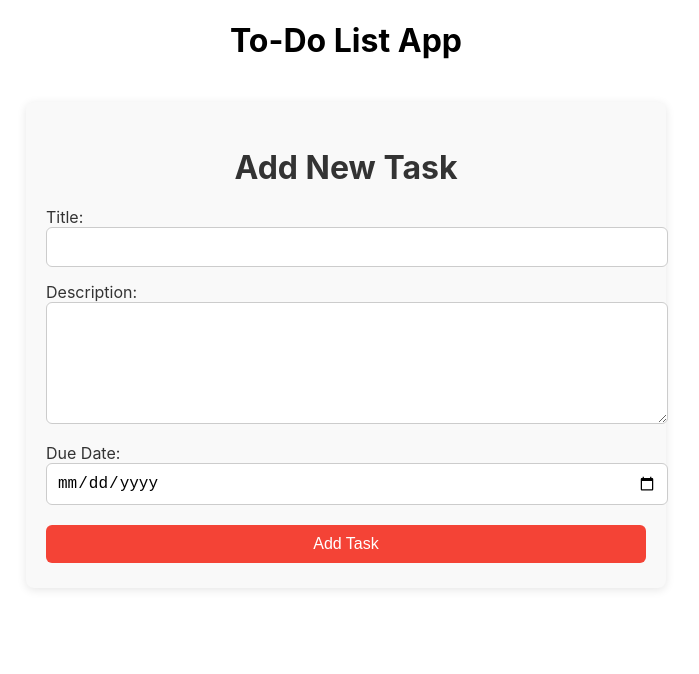
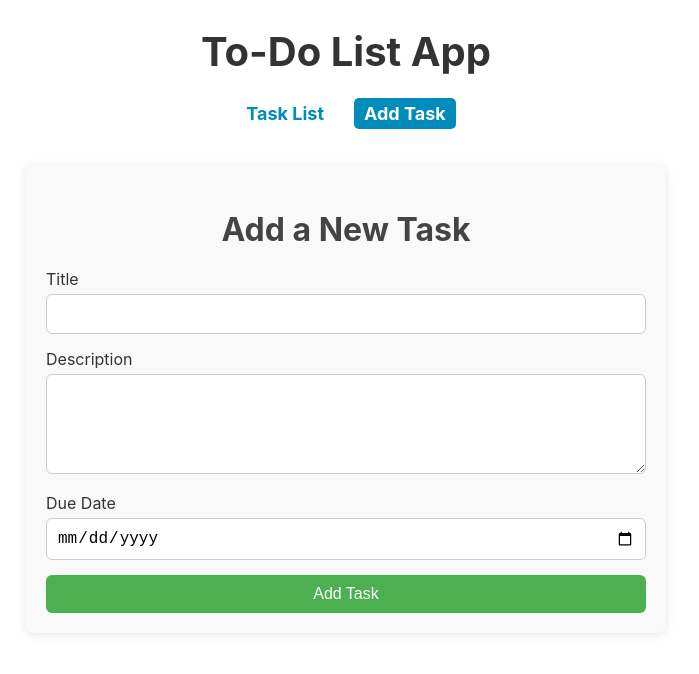
Before and after one commit to keerthana2624/React-todo-app, a React (Create React App) app in the folder to-do-app/: page /add-task in a window 1280 px wide. Shown: the top 674 px of the page, without its empty margins (294-993 px from the left). Built offline with nearby package versions, Linux system fonts and the light colour scheme.

Commit message:
Added the mark and delete buttons on  tasklist

```diff
--- a/to-do-app/src/App.css
+++ b/to-do-app/src/App.css
@@ -1,38 +1,43 @@
-.App {
-  text-align: center;
+nav ul {
+  display: flex;
+  justify-content: center;
+  list-style: none;
+  padding: 0;
 }
 
-.App-logo {
-  height: 40vmin;
-  pointer-events: none;
+nav li {
+  margin: 0 10px;
 }
 
-@media (prefers-reduced-motion: no-preference) {
-  .App-logo {
-    animation: App-logo-spin infinite 20s linear;
-  }
+nav a {
+  text-decoration: none;
+  font-size: 18px;
+  font-weight: bold;
+  padding: 5px 10px;
+  border-radius: 5px;
+  transition: background-color 0.3s ease, color 0.3s ease;
 }
 
-.App-header {
-  background-color: #282c34;
-  min-height: 100vh;
-  display: flex;
-  flex-direction: column;
-  align-items: center;
-  justify-content: center;
-  font-size: calc(10px + 2vmin);
-  color: white;
+/* Inactive link styling */
+.inactive-link {
+  color: #008cba;
 }
 
-.App-link {
-  color: #61dafb;
+/* Active link styling */
+.active-link {
+  color: white;
+  background-color: #008cba;
 }
 
-@keyframes App-logo-spin {
-  from {
-    transform: rotate(0deg);
-  }
-  to {
-    transform: rotate(360deg);
-  }
+
+/* Centering the title */
+header {
+  text-align: center; /* Centers text horizontally */
+  margin: 20px 0; /* Adds some vertical space */
 }
+
+header h1 {
+  font-size: 2.5em; /* Adjust the size as needed */
+  font-weight: bold;
+  color: #333; /* Title color */
+}
--- a/to-do-app/src/App.js
+++ b/to-do-app/src/App.js
@@ -1,18 +1,68 @@
+// import React from "react";
+// import { BrowserRouter as Router, Route, Routes, Navigate } from "react-router-dom"; // Correct import
+// import TaskList from "./components/TaskList";
+// import AddTask from "./components/AddTask";
+// const App = () => {
+//   return (
+//     <Router>
+//       <div className="app-container">
+//         <header>
+//           <h1>To-Do List App</h1>
+//           {/* Optional Navigation Links */}
+//         </header>
+//         <main>
+//           <Routes>
+//             {/* Route for adding a new task */}
+//             <Route path="/add-task" element={<AddTask />} />
+//             <Route path="/task-list" element={<TaskList />} />
+//             <Route path="/" element={<Navigate to="/task-list" />} />
+//           </Routes>
+//         </main>
+//       </div>
+//     </Router>
+//   );
+// };
+
+// export default App;
+
+
+
 import React from "react";
-import { BrowserRouter as Router, Route, Routes, Navigate } from "react-router-dom"; // Correct import
+import { BrowserRouter as Router, Route, Routes, Navigate, NavLink } from "react-router-dom";
 import TaskList from "./components/TaskList";
 import AddTask from "./components/AddTask";
+import "./App.css"; // For the navigation styles
+
 const App = () => {
   return (
     <Router>
       <div className="app-container">
         <header>
           <h1>To-Do List App</h1>
-          {/* Optional Navigation Links */}
+          {/* Navigation Links */}
+          <nav>
+            <ul>
+              <li>
+                <NavLink
+                  to="/task-list"
+                  className={({ isActive }) => (isActive ? "active-link" : "inactive-link")}
+                >
+                  Task List
+                </NavLink>
+              </li>
+              <li>
+                <NavLink
+                  to="/add-task"
+                  className={({ isActive }) => (isActive ? "active-link" : "inactive-link")}
+                >
+                  Add Task
+                </NavLink>
+              </li>
+            </ul>
+          </nav>
         </header>
         <main>
           <Routes>
-            {/* Route for adding a new task */}
             <Route path="/add-task" element={<AddTask />} />
             <Route path="/task-list" element={<TaskList />} />
             <Route path="/" element={<Navigate to="/task-list" />} />
--- a/to-do-app/src/components/AddTask.css
+++ b/to-do-app/src/components/AddTask.css
@@ -1,57 +1,95 @@
+/* Container for the add task form */
 .add-task-container {
   max-width: 600px;
-    margin: 20px auto;
+  margin: 40px auto;
   padding: 20px;
   background-color: #f9f9f9;
   border-radius: 8px;
   box-shadow: 0 2px 10px rgba(0, 0, 0, 0.1);
 }
 
-  h2 {
+/* Center and style the title */
+.add-task-container h2 {
   text-align: center;
-    color: #333;
+  font-size: 2em;
+  font-weight: bold;
+  color: #444;
   margin-bottom: 20px;
 }
 
+/* Form styling */
 form {
   display: flex;
   flex-direction: column;
 }
 
-  .input-group {
+/* Form group container */
+.form-group {
   margin-bottom: 15px;
 }
 
-  .input-group label {
+/* Label styling */
+.form-group label {
   font-size: 1rem;
   color: #333;
+  margin-bottom: 5px;
+  display: block;
 }
 
-  .input-group input,
-  .input-group textarea {
+/* Input and textarea styling */
+.form-group input,
+.form-group textarea {
   padding: 10px;
   border: 1px solid #ccc;
   border-radius: 6px;
   font-size: 1rem;
   width: 100%;
+  box-sizing: border-box; /* Prevent input overflow */
 }
 
-  .input-group textarea {
+/* Textarea specific styling */
+.form-group textarea {
   resize: vertical;
   height: 100px;
 }
 
-  button {
-    padding: 10px;
+/* Button styling */
+.add-task-button {
+  padding: 10px 15px;
   background-color: #4caf50;
   color: white;
   border: none;
   border-radius: 6px;
   font-size: 1rem;
   cursor: pointer;
-    transition: background-color 0.3s;
+  text-align: center;
+  transition: background-color 0.3s, transform 0.2s;
 }
 
-  button:hover {
+/* Button hover effect */
+.add-task-button:hover {
   background-color: #45a049;
+  transform: scale(1.05); /* Slight scaling for hover effect */
 }
+
+/* Button active effect */
+.add-task-button:active {
+  background-color: #3e8e41;
+  transform: scale(1); /* Reset scale on click */
+}
+
+/* Responsive design for smaller screens */
+@media (max-width: 480px) {
+  .add-task-container {
+    padding: 15px;
+  }
+
+  .add-task-container h2 {
+    font-size: 1.5em;
+  }
+
+  .add-task-button {
+    font-size: 0.9rem;
+    padding: 8px 12px;
+  }
+}
--- a/to-do-app/src/components/AddTask.js
+++ b/to-do-app/src/components/AddTask.js
@@ -1,76 +1,145 @@
+// import React, { useState } from "react";
+// import { useNavigate } from "react-router-dom";
+// import './AddTask.css';
+// const AddTask = () => {
+//   const [title, setTitle] = useState(""); // State for task title
+//   const [description, setDescription] = useState(""); // State for task description
+//   const [dueDate, setDueDate] = useState(""); // State for task due date
+//   const navigate = useNavigate(); // Hook to navigate after adding task
+
+//   // Handle form submission
+//   const handleSubmit = (e) => {
+//     e.preventDefault(); // Prevent page reload
+
+//     // Generate a unique ID for the task
+//     const newTask = {
+//       id: Date.now(),
+//       title,
+//       description,
+//       dueDate,
+//       completed: false, // Initially set task as not completed
+//     };
+
+//     // Get existing tasks from localStorage
+//     const savedTasks = JSON.parse(localStorage.getItem("tasks")) || [];
+
+//     // Add the new task to the list
+//     savedTasks.push(newTask);
+
+//     // Save the updated task list to localStorage
+//     localStorage.setItem("tasks", JSON.stringify(savedTasks));
+
+//     // Reset input fields
+//     setTitle("");
+//     setDescription("");
+//     setDueDate("");
+
+//     // Redirect to task list page after adding the task
+//     navigate("/task-list");
+//   };
+
+//   return (
+//     <div className="add-task-container">
+//       <h2>Add New Task</h2>
+//       <form onSubmit={handleSubmit}>
+//         <div className="input-group">
+//           <label htmlFor="title">Title:</label>
+//           <input
+//             type="text"
+//             id="title"
+//             value={title}
+//             onChange={(e) => setTitle(e.target.value)}
+//             required
+//           />
+//         </div>
+//         <div className="input-group">
+//           <label htmlFor="description">Description:</label>
+//           <textarea
+//             id="description"
+//             value={description}
+//             onChange={(e) => setDescription(e.target.value)}
+//             required
+//           />
+//         </div>
+//         <div className="input-group">
+//           <label htmlFor="dueDate">Due Date:</label>
+//           <input
+//             type="date"
+//             id="dueDate"
+//             value={dueDate}
+//             onChange={(e) => setDueDate(e.target.value)}
+//           />
+//         </div>
+//         <button type="submit">Add Task</button>
+//       </form>
+//     </div>
+//   );
+// };
+
+// export default AddTask;
+
+
+
 import React, { useState } from "react";
-import { useNavigate } from "react-router-dom";
-import './AddTask.css';
+import "./AddTask.css"; // Ensure you import the updated CSS
+
 const AddTask = () => {
-  const [title, setTitle] = useState(""); // State for task title
-  const [description, setDescription] = useState(""); // State for task description
-  const [dueDate, setDueDate] = useState(""); // State for task due date
-  const navigate = useNavigate(); // Hook to navigate after adding task
+  const [title, setTitle] = useState("");
+  const [description, setDescription] = useState("");
+  const [dueDate, setDueDate] = useState("");
 
-  // Handle form submission
-  const handleSubmit = (e) => {
-    e.preventDefault(); // Prevent page reload
-
-    // Generate a unique ID for the task
+  const handleAddTask = (e) => {
+    e.preventDefault();
     const newTask = {
       id: Date.now(),
       title,
       description,
       dueDate,
-      completed: false, // Initially set task as not completed
+      completed: false,
     };
 
-    // Get existing tasks from localStorage
     const savedTasks = JSON.parse(localStorage.getItem("tasks")) || [];
-
-    // Add the new task to the list
     savedTasks.push(newTask);
-
-    // Save the updated task list to localStorage
     localStorage.setItem("tasks", JSON.stringify(savedTasks));
 
-    // Reset input fields
     setTitle("");
     setDescription("");
     setDueDate("");
-
-    // Redirect to task list page after adding the task
-    navigate("/task-list");
+    alert("Task added successfully!");
   };
 
   return (
     <div className="add-task-container">
-      <h2>Add New Task</h2>
-      <form onSubmit={handleSubmit}>
-        <div className="input-group">
-          <label htmlFor="title">Title:</label>
+      <h2>Add a New Task</h2>
+      <form onSubmit={handleAddTask}>
+        <div className="form-group">
+          <label>Title</label>
           <input
             type="text"
-            id="title"
             value={title}
             onChange={(e) => setTitle(e.target.value)}
             required
           />
         </div>
-        <div className="input-group">
-          <label htmlFor="description">Description:</label>
+        <div className="form-group">
+          <label>Description</label>
           <textarea
-            id="description"
             value={description}
             onChange={(e) => setDescription(e.target.value)}
             required
           />
         </div>
-        <div className="input-group">
-          <label htmlFor="dueDate">Due Date:</label>
+        <div className="form-group">
+          <label>Due Date</label>
           <input
             type="date"
-            id="dueDate"
             value={dueDate}
             onChange={(e) => setDueDate(e.target.value)}
           />
         </div>
-        <button type="submit">Add Task</button>
+        <button type="submit" className="add-task-button">
+          Add Task
+        </button>
       </form>
     </div>
   );
--- a/to-do-app/src/components/TaskList.css
+++ b/to-do-app/src/components/TaskList.css
@@ -1,115 +1,123 @@
-/* General Styles for the Task List */
+/* Task List Container */
 .task-list-container {
-    max-width: 600px;
-    margin: 20px auto;
+  max-width: 800px;
+  margin: 40px auto;
   padding: 20px;
   background-color: #f9f9f9;
-    border-radius: 8px;
+  border-radius: 10px;
   box-shadow: 0 2px 10px rgba(0, 0, 0, 0.1);
 }
 
-  header {
-    display: flex;
-    justify-content: center; /* Center the title horizontally */
-    align-items: center; /* Center the title vertically */
+/* Task List Heading */
+.task-list-container h2 {
+  text-align: center;
+  font-size: 2rem;
+  font-weight: bold;
+  color: #333;
   margin-bottom: 20px;
 }
 
-  h2 {
-    font-size: 2rem;
-    color: #333;
-    text-align: center; /* Ensure the text is centered within the header */
+/* Task Item */
+.task-item {
+  background-color: #fff;
+  border: 1px solid #ddd;
+  border-radius: 8px;
+  padding: 20px;
+  margin-bottom: 15px;
+  box-shadow: 0 1px 5px rgba(0, 0, 0, 0.1);
+  transition: transform 0.2s, box-shadow 0.2s;
 }
 
-  /* Styles for individual task items */
-  .task-item {
-    background-color: #fff;
-    padding: 15px;
-    margin: 10px 0;
-    border: 1px solid #ddd;
-    border-radius: 6px;
-    display: flex;
-    flex-direction: column;
-    align-items: flex-start;
+.task-item:hover {
+  transform: translateY(-3px);
+  box-shadow: 0 4px 10px rgba(0, 0, 0, 0.15);
 }
 
-  .task-item h3 {
-    margin: 0;
-    color: #333;
+/* Completed Task Styling */
+.task-item.completed {
+  background-color: #eaffea;
+  text-decoration: line-through;
+  color: #555;
+  border: 1px solid #a0e0a0;
 }
 
-  .task-item p {
-    margin: 5px 0;
-    color: #555;
+/* Task Title */
+.task-item h3 {
+  font-size: 1.5rem;
+  color: #000;
+  font-weight: 600;
+  margin-bottom: 8px;
 }
 
-  .task-item p:last-child {
-    font-size: 0.9rem;
-    color: #888;
+/* Task Description */
+.task-item p {
+  font-size: 1rem;
+  color: #555;
+  margin: 5px 0;
 }
 
-  /* Styles for the task completion status */
-  .task-item.completed {
-    background-color: #e0f7fa;
-    border-color: #26c6da;
+/* Due Date */
+.task-item .due-date {
+  font-size: 0.9rem;
+  color: #777;
+  margin-top: 10px;
+  font-style: italic;
 }
 
-  .task-item.completed h3 {
-    text-decoration: line-through;
-    color: #aaa;
+/* Button Styling */
+.task-actions {
+  margin-top: 15px;
 }
 
-  .task-item.completed p {
-    color: #aaa;
+button {
+  padding: 10px 15px;
+  font-size: 1rem;
+  border: none;
+  border-radius: 6px;
+  cursor: pointer;
+  transition: background-color 0.3s, transform 0.2s;
 }
 
-  /* Buttons for marking tasks complete and deleting */
-  button {
-    padding: 8px 15px;
-    margin: 5px 0;
-    border: none;
-    border-radius: 4px;
-    font-size: 1rem;
-    cursor: pointer;
-    transition: background-color 0.3s ease;
-  }
-
-  button:hover {
-    background-color: #e0e0e0;
-  }
-
-  /* Styles for the Mark as Complete button */
-  button:first-child {
-    background-color: #4caf50;
+.complete-button {
+  background-color: #007bff;
   color: #fff;
 }
 
-  button:first-child:hover {
-    background-color: #45a049;
+.complete-button:hover {
+  background-color: #0056b3;
 }
 
-  /* Styles for the Delete button */
-  button:last-child {
-    background-color: #f44336;
+.delete-button {
+  background-color: #ff4d4f;
   color: #fff;
+  margin-left: 10px;
 }
 
-  button:last-child:hover {
-    background-color: #e53935;
+.delete-button:hover {
+  background-color: #d9363e;
 }
 
-  /* Mobile responsiveness */
-  @media (max-width: 600px) {
+/* Responsive Design */
+@media (max-width: 768px) {
   .task-list-container {
     padding: 15px;
   }
 
   .task-item {
-      padding: 12px;
+    padding: 15px;
   }
 
-    button {
+  .task-item h3 {
+    font-size: 1.3rem;
+  }
+
+  .task-item p,
+  .task-item .due-date {
     font-size: 0.9rem;
-      padding: 6px 12px;
+  }
+
+  .task-actions button {
+    font-size: 0.9rem;
+    padding: 8px 12px;
   }
 }
```
Also changed, not shown: to-do-app/src/components/TaskList.jsx (+26 -16 lines). Lines whose indentation alone changed are shown as unchanged.
